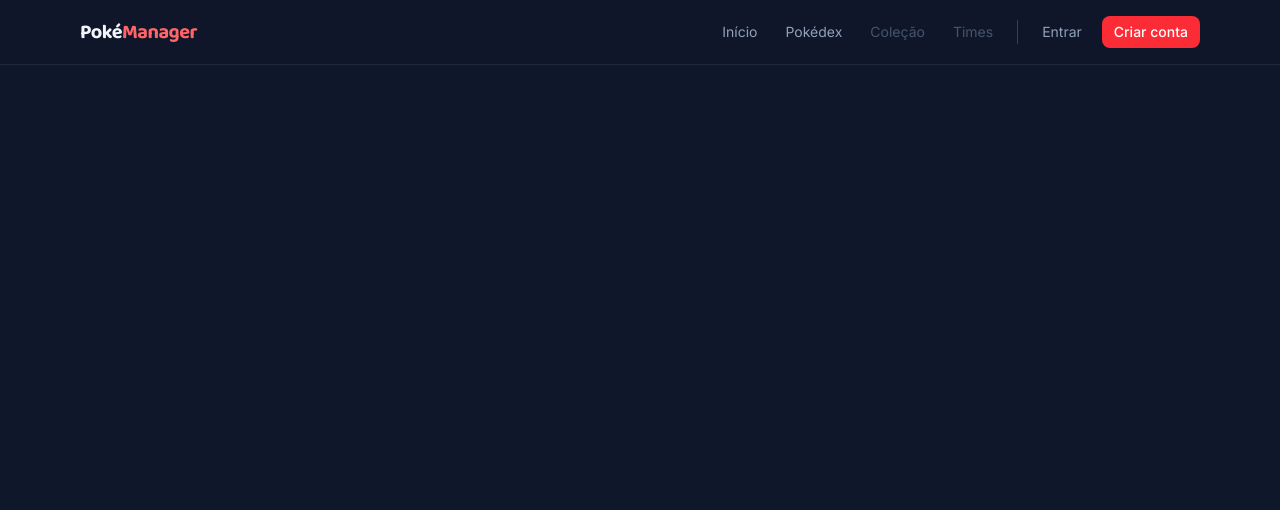
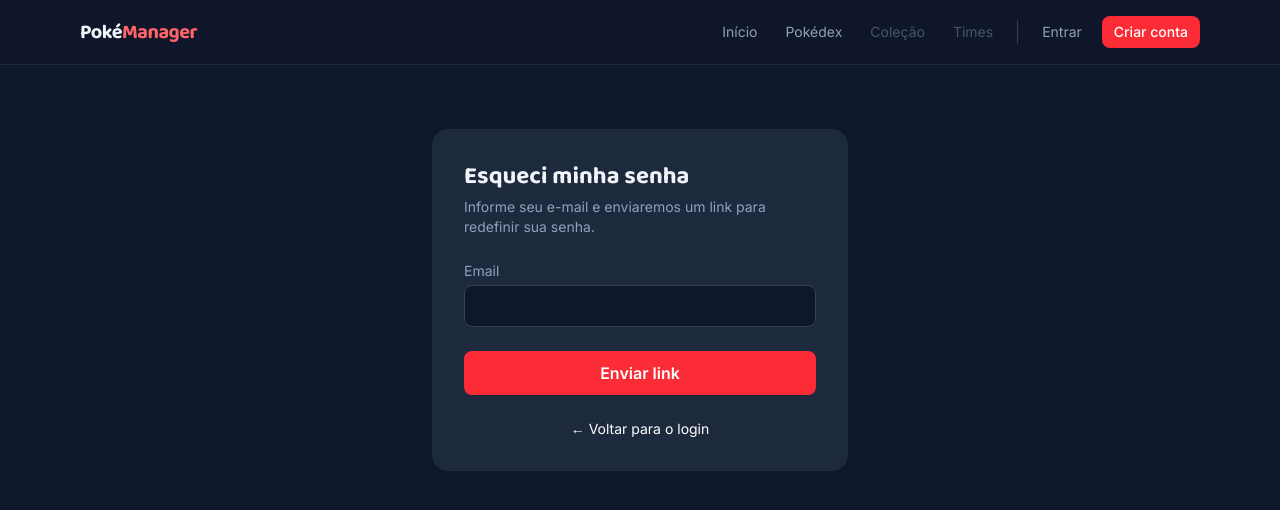
Before and after one commit to JauItalo/Pok-Manager, a React (Vite) app in the folder frontend/: page /esqueci-senha in a window 1280 px wide. Shown: the top 510 px of the page. Built offline with nearby package versions, Linux system fonts and the light colour scheme.

Commit message:
feat: adiciona telas de esqueci senha e redefinir senha

```diff
--- a/frontend/src/App.jsx
+++ b/frontend/src/App.jsx
@@ -5,6 +5,8 @@ import Pokedex from './pages/Pokedex'
 import PokemonDetail from './pages/PokemonDetail'
 import Login from './pages/Login'
 import Register from './pages/Register'
+import ForgotPassword from './pages/ForgotPassword'
+import ResetPassword from './pages/ResetPassword'
 
 function App() {
   return (
@@ -16,6 +18,8 @@ function App() {
         <Route path="/pokemon/:id" element={<PokemonDetail />} />
         <Route path="/login" element={<Login />} />
         <Route path="/cadastro" element={<Register />} />
+        <Route path="/esqueci-senha" element={<ForgotPassword />} />
+        <Route path="/redefinir-senha" element={<ResetPassword />} />
       </Routes>
     </div>
   )
--- /dev/null
+++ b/frontend/src/pages/ForgotPassword.jsx
@@ -0,0 +1,69 @@
+import { useState } from 'react'
+import { Link } from 'react-router-dom'
+import api from '../api/axios'
+
+function ForgotPassword() {
+  const [email, setEmail] = useState('')
+  const [submitted, setSubmitted] = useState(false)
+  const [loading, setLoading] = useState(false)
+
+  async function handleSubmit(e) {
+    e.preventDefault()
+    setLoading(true)
+
+    try {
+      await api.post('/auth/forgot-password', { email })
+    } finally {
+      // sempre mostra a mesma mensagem, exista ou não o e-mail (mesma lógica do backend)
+      setSubmitted(true)
+      setLoading(false)
+    }
+  }
+
+  return (
+    <div className="max-w-md mx-auto px-4 py-16">
+      <div className="bg-slate-800 rounded-2xl p-8">
+        <h1 className="font-display text-2xl font-bold mb-1">Esqueci minha senha</h1>
+        <p className="text-slate-400 text-sm mb-6">
+          Informe seu e-mail e enviaremos um link para redefinir sua senha.
+        </p>
+
+        {submitted ? (
+          <div className="bg-green-500/10 border border-green-500/30 text-green-400 text-sm rounded-lg px-4 py-3">
+            Se esse e-mail estiver cadastrado, enviamos um link de redefinição.
+            Confira sua caixa de entrada.
+          </div>
+        ) : (
+          <form onSubmit={handleSubmit} className="flex flex-col gap-4">
+            <div>
+              <label className="text-sm text-slate-400 block mb-1">Email</label>
+              <input
+                type="email"
+                value={email}
+                onChange={(e) => setEmail(e.target.value)}
+                required
+                className="w-full bg-slate-900 border border-slate-700 rounded-lg px-4 py-2 outline-none focus:border-slate-500"
+              />
+            </div>
+
+            <button
+              type="submit"
+              disabled={loading}
+              className="bg-red-500 hover:bg-red-400 disabled:opacity-50 text-white font-semibold rounded-lg px-4 py-2.5 mt-2 transition-colors"
+            >
+              {loading ? 'Enviando...' : 'Enviar link'}
+            </button>
+          </form>
+        )}
+
+        <p className="text-sm text-slate-400 text-center mt-6">
+          <Link to="/login" className="text-white hover:underline">
+            ← Voltar para o login
+          </Link>
+        </p>
+      </div>
+    </div>
+  )
+}
+
+export default ForgotPassword
--- a/frontend/src/pages/Login.jsx
+++ b/frontend/src/pages/Login.jsx
@@ -13,6 +13,7 @@ function Login() {
   const [loading, setLoading] = useState(false)
 
   const justRegistered = location.state?.justRegistered
+  const passwordReset = location.state?.passwordReset
 
   function handleChange(e) {
     setForm({ ...form, [e.target.name]: e.target.value })
@@ -46,6 +47,11 @@ function Login() {
         {justRegistered && (
           <div className="bg-green-500/10 border border-green-500/30 text-green-400 text-sm rounded-lg px-4 py-2 mb-4">
             Conta criada! Faça login para continuar.
+          </div>
+        )}
+        {passwordReset && (
+          <div className="bg-green-500/10 border border-green-500/30 text-green-400 text-sm rounded-lg px-4 py-2 mb-4">
+            Senha redefinida! Faça login com sua nova senha.
           </div>
         )}
 
@@ -87,7 +93,14 @@ function Login() {
           >
             {loading ? 'Entrando...' : 'Entrar'}
           </button>
+
+          <div className="text-right -mt-2">
+            <Link to="/esqueci-senha" className="text-sm text-slate-400 hover:text-white hover:underline">
+              Esqueci minha senha
+            </Link>
+          </div>
         </form>
+
 
         <p className="text-sm text-slate-400 text-center mt-6">
           Não tem conta?{' '}
--- /dev/null
+++ b/frontend/src/pages/ResetPassword.jsx
@@ -0,0 +1,101 @@
+import { useState } from 'react'
+import { Link, useNavigate, useSearchParams } from 'react-router-dom'
+import api from '../api/axios'
+
+function ResetPassword() {
+  const navigate = useNavigate()
+  const [searchParams] = useSearchParams()
+  const token = searchParams.get('token')
+
+  const [newPassword, setNewPassword] = useState('')
+  const [confirmPassword, setConfirmPassword] = useState('')
+  const [error, setError] = useState(null)
+  const [loading, setLoading] = useState(false)
+
+  async function handleSubmit(e) {
+    e.preventDefault()
+    setError(null)
+
+    if (newPassword !== confirmPassword) {
+      setError('As senhas não coincidem.')
+      return
+    }
+
+    setLoading(true)
+
+    try {
+      await api.post('/auth/reset-password', { token, newPassword })
+      navigate('/login', { state: { passwordReset: true } })
+    } catch (err) {
+      const message =
+        err.response?.data?.message ?? 'Não foi possível redefinir sua senha.'
+      setError(message)
+    } finally {
+      setLoading(false)
+    }
+  }
+
+  if (!token) {
+    return (
+      <div className="max-w-md mx-auto px-4 py-16 text-center">
+        <p className="text-red-400 mb-4">Link inválido ou incompleto.</p>
+        <Link to="/esqueci-senha" className="text-white hover:underline">
+          Pedir um novo link
+        </Link>
+      </div>
+    )
+  }
+
+  return (
+    <div className="max-w-md mx-auto px-4 py-16">
+      <div className="bg-slate-800 rounded-2xl p-8">
+        <h1 className="font-display text-2xl font-bold mb-1">Redefinir senha</h1>
+        <p className="text-slate-400 text-sm mb-6">
+          Escolha uma nova senha para sua conta.
+        </p>
+
+        {error && (
+          <div className="bg-red-500/10 border border-red-500/30 text-red-400 text-sm rounded-lg px-4 py-2 mb-4">
+            {error}
+          </div>
+        )}
+
+        <form onSubmit={handleSubmit} className="flex flex-col gap-4">
+          <div>
+            <label className="text-sm text-slate-400 block mb-1">Nova senha</label>
+            <input
+              type="password"
+              value={newPassword}
+              onChange={(e) => setNewPassword(e.target.value)}
+              required
+              minLength={6}
+              className="w-full bg-slate-900 border border-slate-700 rounded-lg px-4 py-2 outline-none focus:border-slate-500"
+            />
+          </div>
+
+          <div>
+            <label className="text-sm text-slate-400 block mb-1">Confirmar senha</label>
+            <input
+              type="password"
+              value={confirmPassword}
+              onChange={(e) => setConfirmPassword(e.target.value)}
+              required
+              minLength={6}
+              className="w-full bg-slate-900 border border-slate-700 rounded-lg px-4 py-2 outline-none focus:border-slate-500"
+            />
+          </div>
+
+          <button
+            type="submit"
+            disabled={loading}
+            className="bg-red-500 hover:bg-red-400 disabled:opacity-50 text-white font-semibold rounded-lg px-4 py-2.5 mt-2 transition-colors"
+          >
+            {loading ? 'Salvando...' : 'Redefinir senha'}
+          </button>
+        </form>
+      </div>
+    </div>
+  )
+}
+
+export default ResetPassword
```
